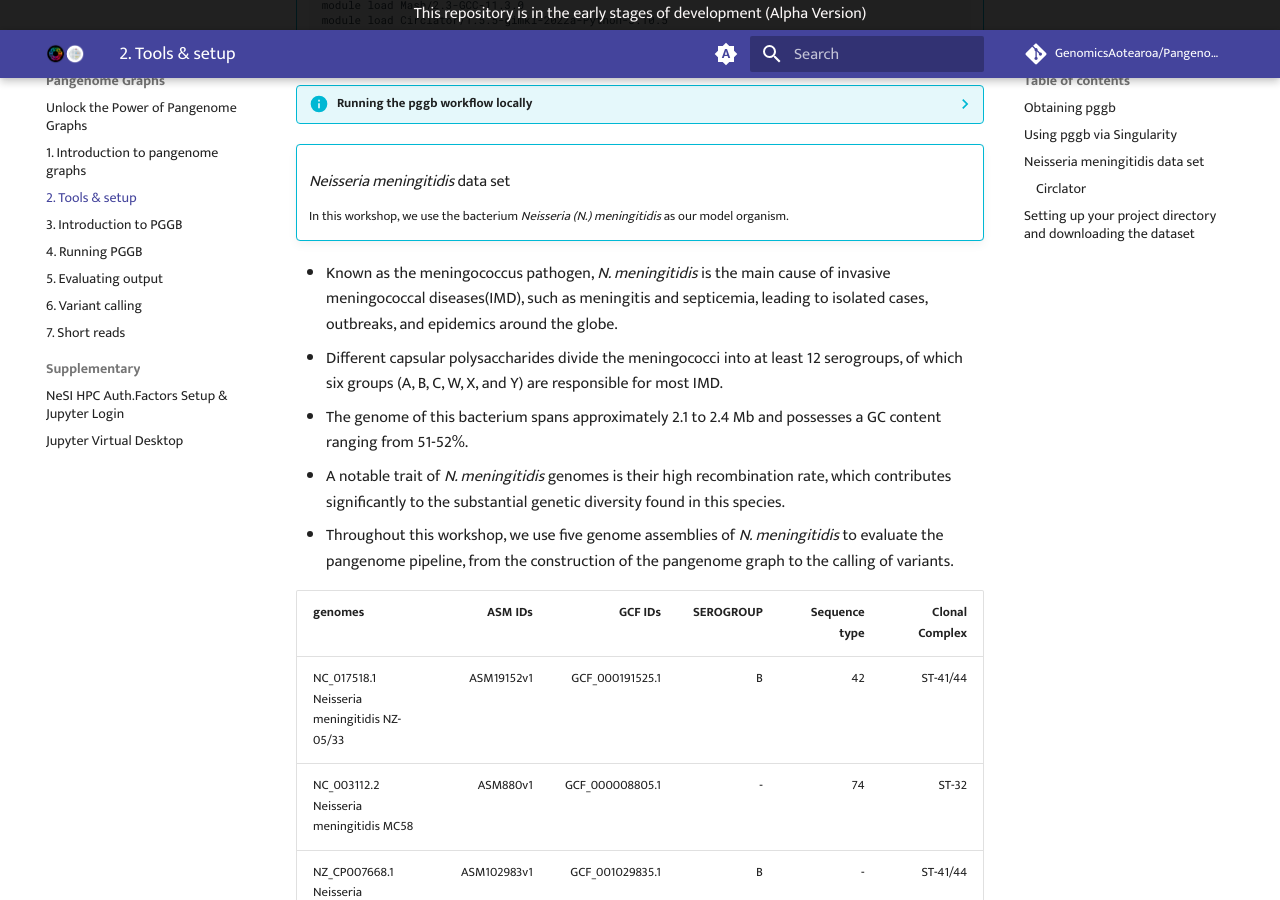
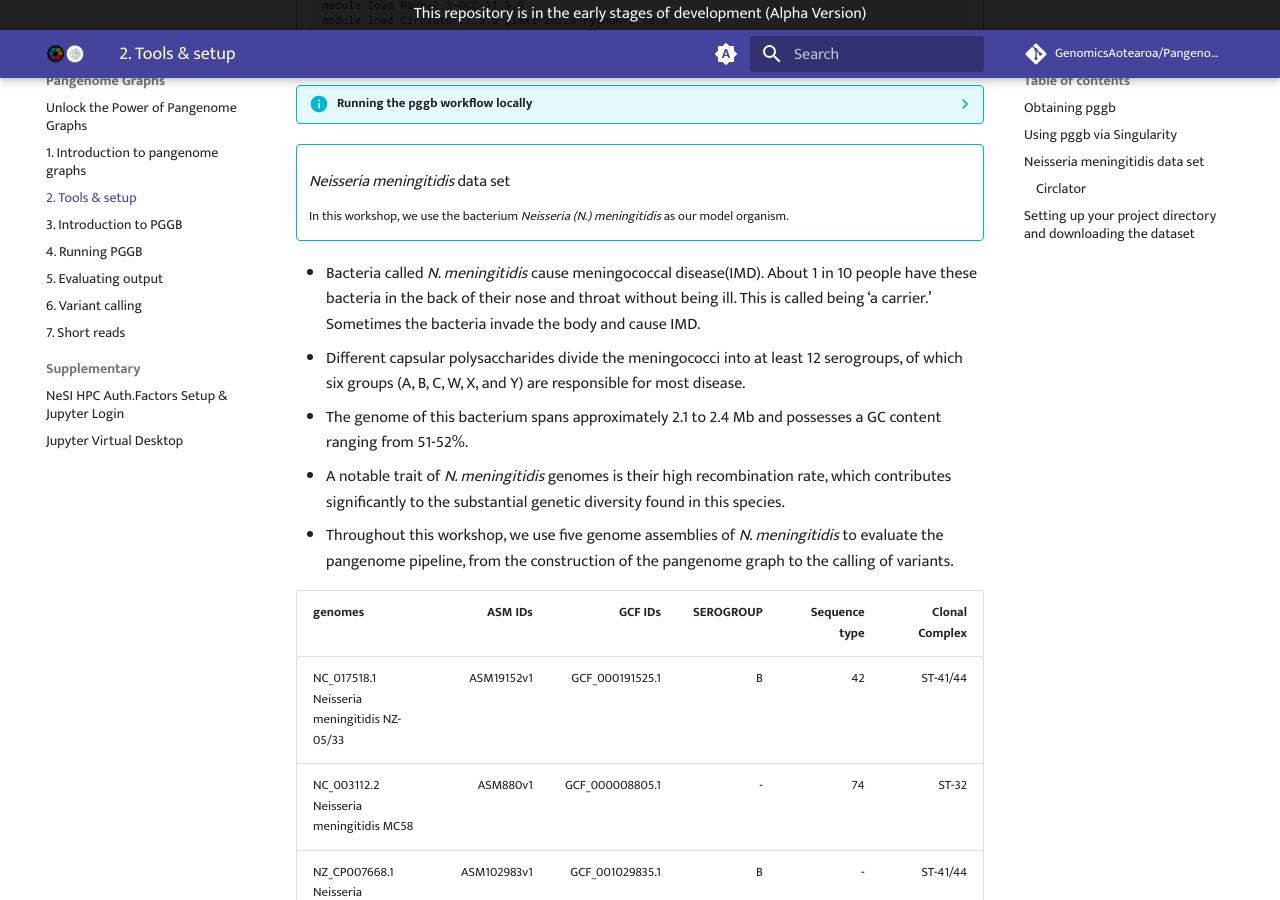
Before and after one commit to GenomicsAotearoa/Pangenome-Graphs-Workshop, an MkDocs documentation site: the page built from docs/2_Tools_and_setup.md, in a window 1280 px wide and 900 px high, scrolled down 708 px. Built offline with MkDocs 1.6.1 and Material for MkDocs 9.7.7, drawn with Linux system fonts in a browser that asks for light colours; comment, search, counter and statistics services are not loaded.

Commit message:
Update 2_Tools_and_setup.md

```diff
--- a/docs/2_Tools_and_setup.md
+++ b/docs/2_Tools_and_setup.md
@@ -52,8 +52,8 @@
     ### *Neisseria meningitidis* data set
 
     In this workshop, we use the bacterium _Neisseria (N.) meningitidis_ as our model organism.
- - Known as the meningococcus pathogen, _N. meningitidis_ is the main cause of invasive meningococcal diseases(IMD), such as meningitis and septicemia, leading to isolated cases, outbreaks, and epidemics around the globe.
- - Different capsular polysaccharides divide the meningococci into at least 12 serogroups, of which six groups (A, B, C, W, X, and Y) are responsible for most IMD.
+ - Bacteria called _N. meningitidis_ cause meningococcal disease(IMD). About 1 in 10 people have these bacteria in the back of their nose and throat without being ill. This is called being ‘a carrier.’ Sometimes the bacteria invade the body and cause IMD.
+ - Different capsular polysaccharides divide the meningococci into at least 12 serogroups, of which six groups (A, B, C, W, X, and Y) are responsible for most disease.
  - The genome of this bacterium spans approximately 2.1 to 2.4 Mb and possesses a GC content ranging from 51-52%.
  - A notable trait of _N. meningitidis_ genomes is their high recombination rate, which contributes significantly to the substantial genetic diversity found in this species.
  - Throughout this workshop, we use five genome assemblies of _N. meningitidis_ to evaluate the pangenome pipeline, from the construction of the pangenome graph to the calling of variants.
```
